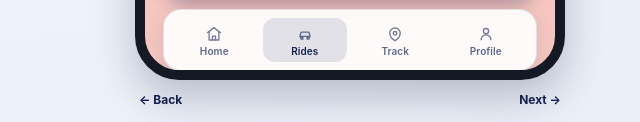
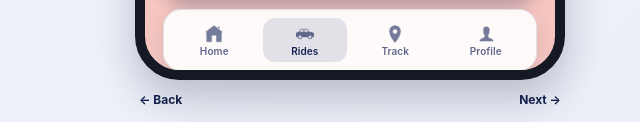
Before and after one commit to dmsv312/NCO205, a plain HTML site: page pages/journey.html in a window 1280 px wide. Shown: the part 698-820 px from the top of the page, 290-930 px from the left. Drawn offline with nearby package versions, Linux system fonts and the light colour scheme.

Commit message:
fix: replace tab icons with png assets for reliable iOS rendering

```diff
--- a/pages/journey.html
+++ b/pages/journey.html
@@ -66,19 +66,19 @@
 
           <nav class="bottom-tabs">
             <a class="bottom-tab" data-tab="home.html" href="./home.html">
-              <span class="tab-icon" aria-hidden="true"><img class="tab-icon-img" src="../assets/ui/home.svg" alt="" /></span>
+              <span class="tab-icon" aria-hidden="true"><img class="tab-icon-img" src="../assets/ui/home.png" alt="" /></span>
               <span class="tab-label">Home</span>
             </a>
             <a class="bottom-tab" data-tab="journey.html,rides.html" href="./journey.html">
-              <span class="tab-icon" aria-hidden="true"><img class="tab-icon-img" src="../assets/ui/rides.svg" alt="" /></span>
+              <span class="tab-icon" aria-hidden="true"><img class="tab-icon-img" src="../assets/ui/rides.png" alt="" /></span>
               <span class="tab-label">Rides</span>
             </a>
             <a class="bottom-tab" data-tab="tracking.html" href="./tracking.html">
-              <span class="tab-icon" aria-hidden="true"><img class="tab-icon-img" src="../assets/ui/track.svg" alt="" /></span>
+              <span class="tab-icon" aria-hidden="true"><img class="tab-icon-img" src="../assets/ui/track.png" alt="" /></span>
               <span class="tab-label">Track</span>
             </a>
             <a class="bottom-tab" data-tab="profile.html" href="./profile.html">
-              <span class="tab-icon" aria-hidden="true"><img class="tab-icon-img" src="../assets/ui/profile.svg" alt="" /></span>
+              <span class="tab-icon" aria-hidden="true"><img class="tab-icon-img" src="../assets/ui/profile.png" alt="" /></span>
               <span class="tab-label">Profile</span>
             </a>
           </nav>
```
Also changed, not shown: pages/home.html (+4 -4 lines), pages/profile.html (+4 -4 lines), pages/rides.html (+4 -4 lines), assets/ui/home.png (added), assets/ui/profile.png (added), assets/ui/rides.png (added), assets/ui/track.png (added).
